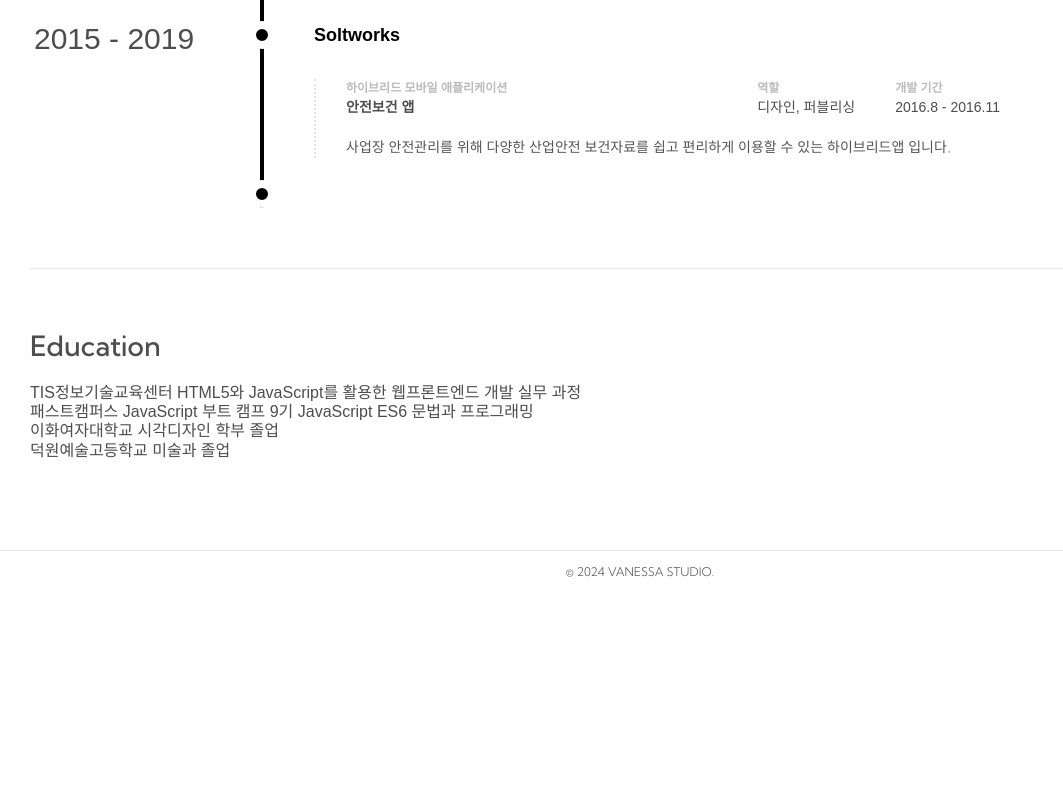
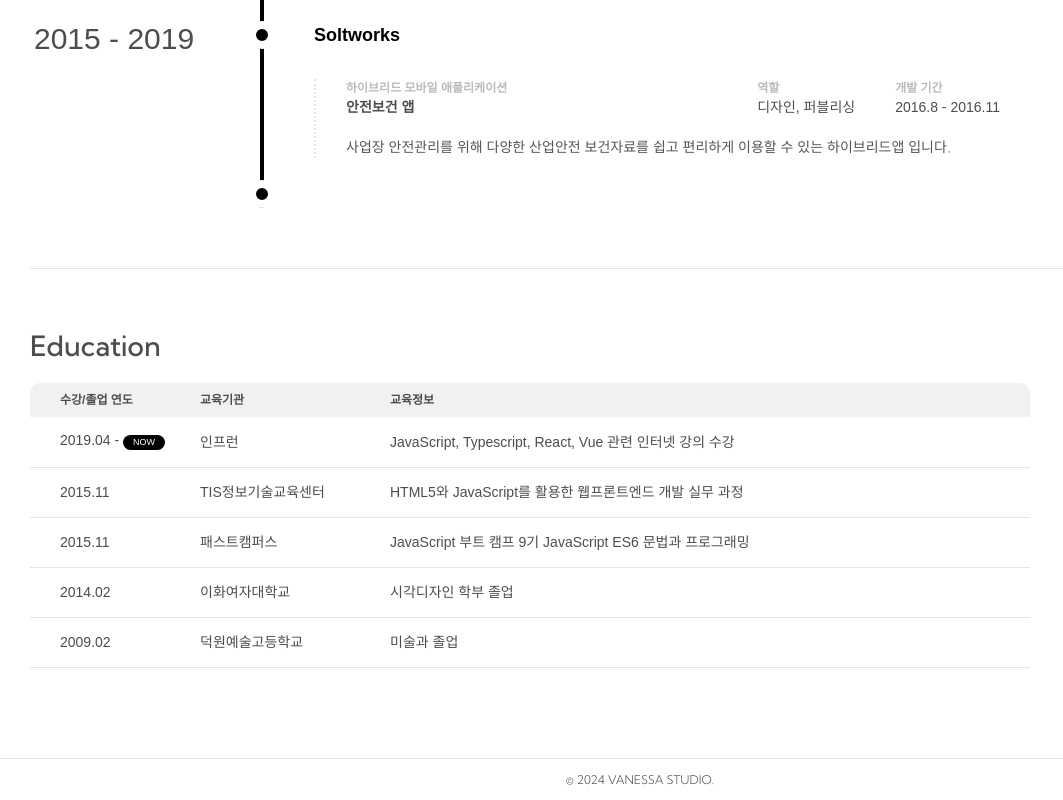
Before and after one commit to vanessa-kim/portfolio, a React (Create React App) app: page /about in a window 1280 px wide. Shown: the part 1448-2248 px from the top of the page, without its empty margins (0-1063 px from the left). Before the commit the page ends 2040 px from the top, so only its background shows below. Built offline with nearby package versions, Linux system fonts and the light colour scheme.

Commit message:
[ABOUT] 수료 교육 정보 추가 및 테이블 스타일 퍼블리싱

```diff
--- /dev/null
+++ b/src/Routes/About/Education.tsx
@@ -0,0 +1,51 @@
+function Education() {
+	return (
+		<>
+			<table>
+				<colgroup>
+					<col width="160px" />
+					<col width="190px" />
+					<col />
+				</colgroup>
+				<thead>
+					<tr>
+						<th>수강/졸업 연도</th>
+						<th>교육기관</th>
+						<th>교육정보</th>
+					</tr>
+				</thead>
+				<tbody>
+					<tr>
+						<td>
+							2019.04 - <span className="chip">NOW</span>
+						</td>
+						<td>인프런</td>
+						<td>JavaScript, Typescript, React, Vue 관련 인터넷 강의 수강</td>
+					</tr>
+					<tr>
+						<td>2015.11</td>
+						<td>TIS정보기술교육센터</td>
+						<td>HTML5와 JavaScript를 활용한 웹프론트엔드 개발 실무 과정</td>
+					</tr>
+					<tr>
+						<td>2015.11</td>
+						<td>패스트캠퍼스</td>
+						<td>JavaScript 부트 캠프 9기 JavaScript ES6 문법과 프로그래밍</td>
+					</tr>
+					<tr>
+						<td>2014.02</td>
+						<td>이화여자대학교</td>
+						<td>시각디자인 학부 졸업</td>
+					</tr>
+					<tr>
+						<td>2009.02</td>
+						<td>덕원예술고등학교</td>
+						<td>미술과 졸업</td>
+					</tr>
+				</tbody>
+			</table>
+		</>
+	);
+}
+
+export default Education;
--- a/src/Routes/About/index.tsx
+++ b/src/Routes/About/index.tsx
@@ -1,5 +1,6 @@
 import styled from "styled-components";
 import Experience from "./Experience";
+import Education from "./Education";
 
 const SkillList = styled.ul`
 	display: flex;
@@ -45,8 +46,6 @@ const SectionWrap = styled.section`
 		margin-bottom: 0;
 	}
 `;
-
-const EducationList = styled.ul``;
 
 function About() {
 	return (
@@ -149,18 +148,7 @@ function About() {
 
 			<SectionWrap>
 				<h3>Education</h3>
-				<EducationList>
-					<li>
-						TIS정보기술교육센터 HTML5와 JavaScript를 활용한 웹프론트엔드 개발
-						실무 과정
-					</li>
-					<li>
-						패스트캠퍼스 JavaScript 부트 캠프 9기 JavaScript ES6 문법과
-						프로그래밍
-					</li>
-					<li>이화여자대학교 시각디자인 학부 졸업</li>
-					<li>덕원예술고등학교 미술과 졸업</li>
-				</EducationList>
+				<Education />
 			</SectionWrap>
 		</AboutWrapper>
 	);
--- a/src/SCSS/common.ts
+++ b/src/SCSS/common.ts
@@ -79,6 +79,51 @@ const CommonStyle = createGlobalStyle`
       font-size: 20px;
     }
   }
+
+
+  table {
+    max-width: 1000px;
+    width: 100%;
+    table-layout: fixed;
+    font-size: 14px;
+    border-radius: 10px 10px 0 0;
+    overflow: hidden;
+
+    th {
+      text-align: left;
+      height: 30px;
+      vertical-align: middle;
+      font-weight: 700;
+      font-size: 12px;
+      background-color: var(--section-bg);
+      padding: 10px;
+      &:first-child {
+        padding-left: 30px;
+      }
+    }
+
+    td {
+      border-bottom: 1px solid var(--border);
+      height: 50px;
+      vertical-align: middle;
+      padding: 10px;
+      &:first-child {
+        padding-left: 30px;
+      }
+      &:last-child {
+        padding-right: 30px;
+      }
+    }
+
+    .chip {
+      padding: 2px 10px 3px;
+      font-size: 9px;
+      background: var(--black);
+      color: var(--white);
+      border-radius: 20px;
+      line-height: 24px;
+    }
+  }
 `;
 
 export default CommonStyle;
```
